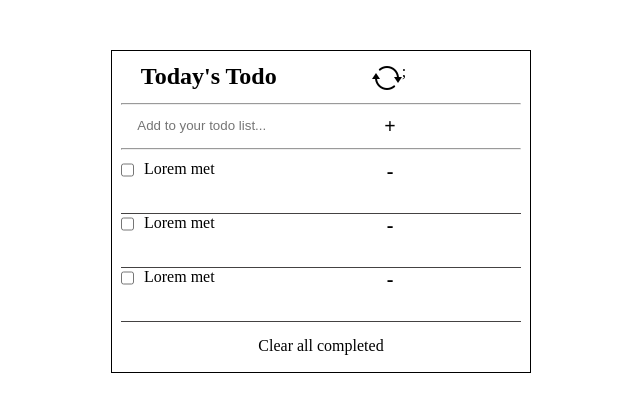
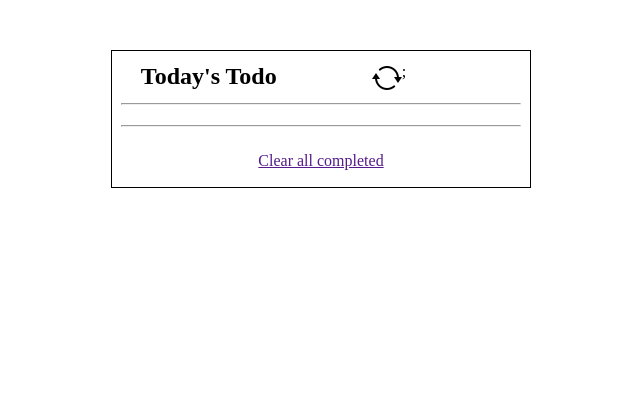
Before and after one commit to nunegabriel/Todo-list, a website built with webpack: page src/index.html in a window 1280 px wide. Shown: the whole page, without its empty margins (39-679 px from the left). Built offline with nearby package versions, Linux system fonts and the light colour scheme.

Commit message:
first commit

```diff
--- a/src/index.js
+++ b/src/index.js
@@ -6,11 +6,7 @@ const todoList = [{
   bool: 'false',
   index: '1',
 },
-{
-  description: 'Lorem met',
-  bool: 'false',
-  index: '1',
-},
+
 {
   description: 'Lorem met',
   bool: 'false',
@@ -26,30 +22,8 @@ const displayTodo = () => {
 <img class = "icon" src="${refreshIcon}" alt="reload">;
 
 </div>`;
-  const mainArea = document.querySelector('.main-area');
+     todoContainer.appendChild(taskList);
 
-  mainArea.innerHTML = `<div>
-<input type="text" id="add-book" value="" placeholder="Add to your todo list...">
-</div>
-<div class="add">
-+
-</div>`;
-
-  const todoContainer = document.querySelector('.list');
-
-  todoList.forEach((task) => {
-    const taskList = document.createElement('div');
-    taskList.className = 'task';
-    taskList.id = 'task';
-    taskList.innerHTML = `<input type="checkbox" class="check">
-  <div class="items">
-  ${task.description}
-</div>
-<div class="dash">
-  -
-</div> `;
-    todoContainer.appendChild(taskList);
-  });
 };
 
 displayTodo();
--- a/src/style.css
+++ b/src/style.css
@@ -87,39 +87,6 @@ hr {
   padding: 15px;
 }
 
-.dash {
-  margin-left: 122px;
-  cursor: pointer;
-  height: 53px;
-  font-size: 20px;
-  font-weight: bold;
-}
-
-main {
-  align-items: center;
-}
-
-a {
-  text-decoration: none;
-  color: black;
-}
-
-li {
-  list-style: none;
-}
-
-.task {
-  display: flex;
-  margin-right: -120px;
-  border-bottom: 1px solid #423f3f;
-  width: 100px;
-}
-
-#task {
-  border-bottom: 1px solid #444242;
-  width: 400px;
-}
-
 .check {
   margin-right: 10px;
 }
```
